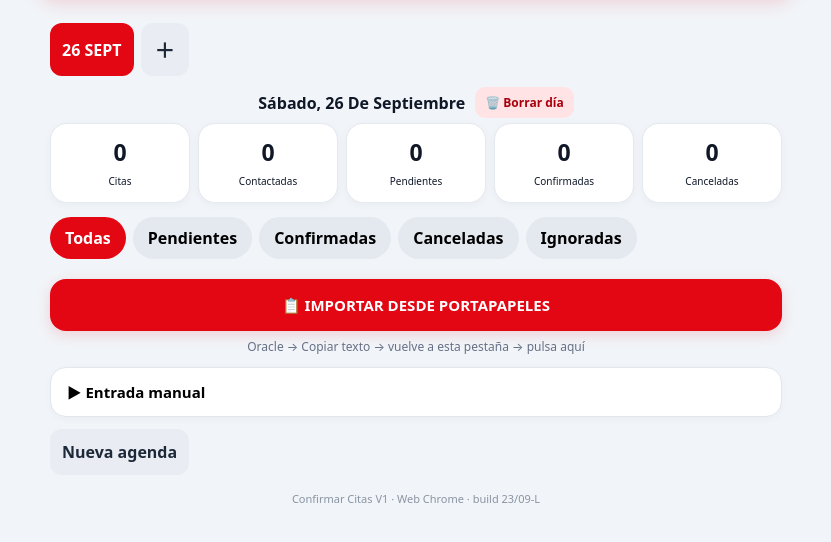
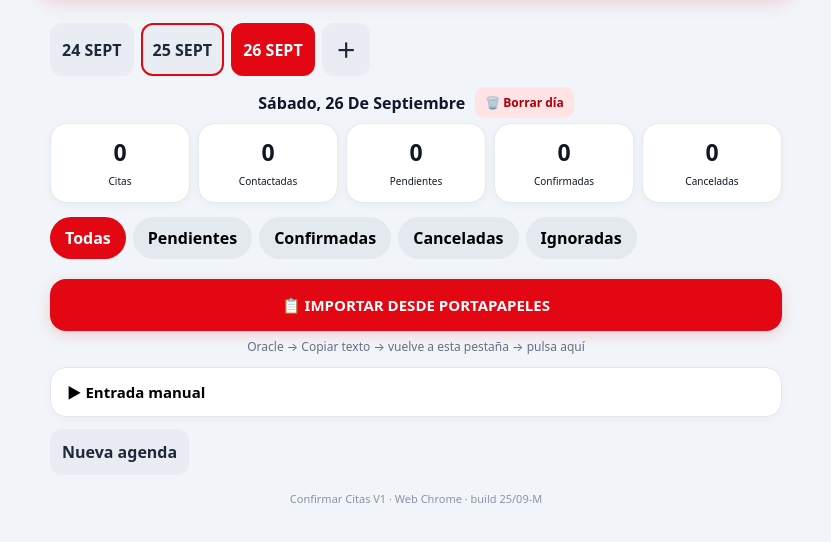
Before and after one commit to faroma30/Confirmar-cita, a plain HTML site: page index.html in a window 1280 px wide. Shown: the part 142-684 px from the top of the page, without its empty margins (224-1055 px from the left). Drawn offline with Linux system fonts and the light colour scheme.

Commit message:
Add files via upload

```diff
--- a/app.css
+++ b/app.css
@@ -27,3 +27,5 @@ textarea,input{width:100%;border:1px solid #cfd5de;border-radius:11px;padding:11
 .stats5{grid-template-columns:repeat(5,1fr)}.stats5 .stat span{font-size:10px}.note{background:#eef4ff;border-radius:12px;padding:9px;margin-top:8px;font-size:13px}.mini{padding:4px 7px;margin-left:5px;font-size:11px;background:#fff;border:1px solid #cfd5de}.undoToast{position:fixed;left:14px;right:14px;bottom:82px;max-width:720px;margin:auto;background:#202124;color:#fff;border-radius:14px;padding:12px 14px;display:flex;align-items:center;justify-content:space-between;gap:12px;z-index:60;box-shadow:0 5px 18px #0005}.undoToast button{background:transparent;color:#ffb3b7;padding:5px;font-size:12px}.actions-secondary{grid-template-columns:repeat(3,1fr)}@media(max-width:430px){.stats5{grid-template-columns:repeat(5,1fr)}.stats5 .stat{padding:8px 1px}.stats5 .stat b{font-size:18px}.stats5 .stat span{font-size:9px}.actions-secondary{grid-template-columns:repeat(2,1fr)}}
 
 .daytitle{display:flex;align-items:center;justify-content:center;gap:10px;flex-wrap:wrap}.deleteDay{border:0;background:#ffe3e5;color:#a8000b;border-radius:10px;padding:7px 10px;font-size:12px;font-weight:900}
+
+.datechip.today{box-shadow:inset 0 0 0 2px #e30613}.datechip.today.on{box-shadow:inset 0 0 0 2px #fff}
--- a/app.js
+++ b/app.js
@@ -141,12 +141,8 @@ function purgeOldData(force=false){
 function ensureTomorrowVisible(){let d=TOMORROW();if(!stores[d])stores[d]={agenda:[],ignored:[],auto:true};localStorage.setItem("v1datedAgendas",JSON.stringify(stores))}
 function contactLabel(x){return x.contactedAt?"✓ Contactado "+new Date(x.contactedAt).toLocaleTimeString("es-ES",{hour:"2-digit",minute:"2-digit"}):""}
 function shortDate(d){return new Date(d+"T12:00:00").toLocaleDateString("es-ES",{day:"2-digit",month:"short"}).replace(".","").toUpperCase()}
-function savedDateNav(){
- let ds=Object.keys(stores).sort();
- if(!ds.includes(activeDate))ds.push(activeDate);
- ds=[...new Set(ds)].sort();
- return `<div class="datechips">${ds.map(d=>`<button class="secondary datechip ${d===activeDate?"on":""}" data-d="${d}">${shortDate(d)}</button>`).join("")}<button class="secondary datechip addDate">＋</button></div><div class="daytitle"><span>${fmtDate(activeDate)}</span><button class="deleteDay">🗑️ Borrar día</button></div>`;
-}
+function savedDateNav(){let today=TODAY(),tomorrow=TOMORROW(),d0=new Date(today+"T12:00:00");d0.setDate(d0.getDate()-1);let yesterday=d0.toISOString().slice(0,10),saved=Object.keys(stores).sort().filter(d=>![yesterday,today,tomorrow].includes(d)),ds=[yesterday,today,tomorrow,...saved];return `<div class="datechips" id="datechips">${ds.map(d=>`<button class="secondary datechip ${d===activeDate?"on":""} ${d===today?"today":""}" data-d="${d}">${shortDate(d)}</button>`).join("")}<button class="secondary datechip addDate">＋</button></div><div class="daytitle"><span>${fmtDate(activeDate)}</span><button class="deleteDay">🗑️ Borrar día</button></div>`}
+function centerTodayChip(){let strip=document.getElementById("datechips"),today=strip?.querySelector(".datechip.today");if(strip&&today){let left=today.offsetLeft-(strip.clientWidth-today.offsetWidth)/2;strip.scrollTo({left:Math.max(0,left),behavior:"auto"})}}
 function showHistory(){let ds=Object.keys(stores).sort().reverse();show("Agendas guardadas",ds.length?`<div style="display:grid;gap:8px">${ds.map(d=>`<button class="secondary hist" data-d="${d}">${fmtDate(d)} · ${(stores[d].agenda||[]).length} citas</button>`).join("")}</div>`:"No hay agendas guardadas.");document.querySelectorAll(".hist").forEach(b=>b.onclick=()=>{hide();switchDate(b.dataset.d)})}
 function chooseNewDate(){
  let existing=document.getElementById("datePickerOverlay");if(existing)existing.remove();
@@ -160,7 +156,7 @@ function render(){
  let n=s=>agenda.filter(x=>x.state===s).length;
  sortAgenda();let visibleAgenda=agenda.filter(x=>!x.missing),contacted=visibleAgenda.filter(x=>x.contactedAt).length;
 $("stats").innerHTML=savedDateNav()+`<div class="stats stats5"><div class="stat"><b>${visibleAgenda.length}</b><span>Citas</span></div><div class="stat"><b>${contacted}</b><span>Contactadas</span></div><div class="stat"><b>${n("Pendiente")}</b><span>Pendientes</span></div><div class="stat"><b>${n("Confirmada")}</b><span>Confirmadas</span></div><div class="stat"><b>${n("Cancelada")}</b><span>Canceladas</span></div></div>`;
- document.querySelectorAll(".datechip[data-d]").forEach(b=>b.onclick=()=>switchDate(b.dataset.d));let add=document.querySelector(".addDate");if(add)add.onclick=chooseNewDate;let del=document.querySelector(".deleteDay");if(del)del.onclick=()=>{if(!confirm(`¿Borrar todo el historial de ${fmtDate(activeDate)}?\n\nSe eliminarán citas, estados, teléfonos, direcciones, notas y motivos de cancelación de ese día.`))return;delete stores[activeDate];agenda=[];ignored=[];importChanges=[];localStorage.setItem("v1datedAgendas",JSON.stringify(stores));render()};
+ document.querySelectorAll(".datechip[data-d]").forEach(b=>b.onclick=()=>switchDate(b.dataset.d));centerTodayChip();let add=document.querySelector(".addDate");if(add)add.onclick=chooseNewDate;let del=document.querySelector(".deleteDay");if(del)del.onclick=()=>{if(!confirm(`¿Borrar todo el historial de ${fmtDate(activeDate)}?\n\nSe eliminarán citas, estados, teléfonos, direcciones, notas y motivos de cancelación de ese día.`))return;delete stores[activeDate];agenda=[];ignored=[];importChanges=[];localStorage.setItem("v1datedAgendas",JSON.stringify(stores));render()};
 let active=agenda.filter(x=>!x.missing),done=active.length>0&&active.every(x=>x.state!=="Pendiente");
 let notices=(done?`<div class="ready">✓ Agenda preparada · no quedan citas pendientes</div>`:"")+(importChanges.length?`<div class="changes"><b>⚠ Cambios detectados</b>${importChanges.map(x=>`<div>${x}</div>`).join("")}</div>`:"");
 let fs=["Todas","Pendientes","Confirmadas","Canceladas","Ignoradas"];$("tabs").innerHTML=fs.map(f=>`<button class="tab ${filter===f?"on":""}" data-f="${f}">${f}</button>`).join("");document.querySelectorAll(".tab").forEach(b=>b.onclick=()=>{filter=b.dataset.f;render()});
--- a/index.html
+++ b/index.html
@@ -36,7 +36,7 @@
 <section id="results"></section>
 
 <div class="footer-tools"><button class="secondary" id="newAgenda">Nueva agenda</button></div>
-<div class="version">Confirmar Citas V1 · Web Chrome · build 23/09-L</div>
+<div class="version">Confirmar Citas V1 · Web Chrome · build 25/09-M</div>
 <button id="next" class="next hidden">📲 CONFIRMAR SIGUIENTE PENDIENTE</button>
 </main>
 
```
